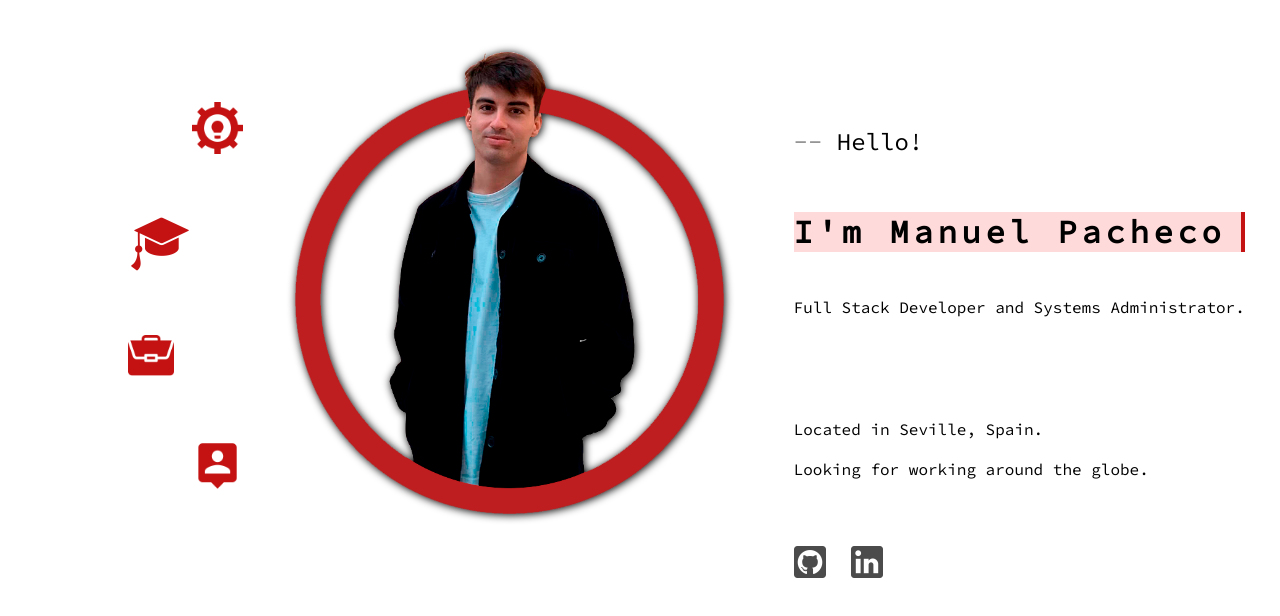
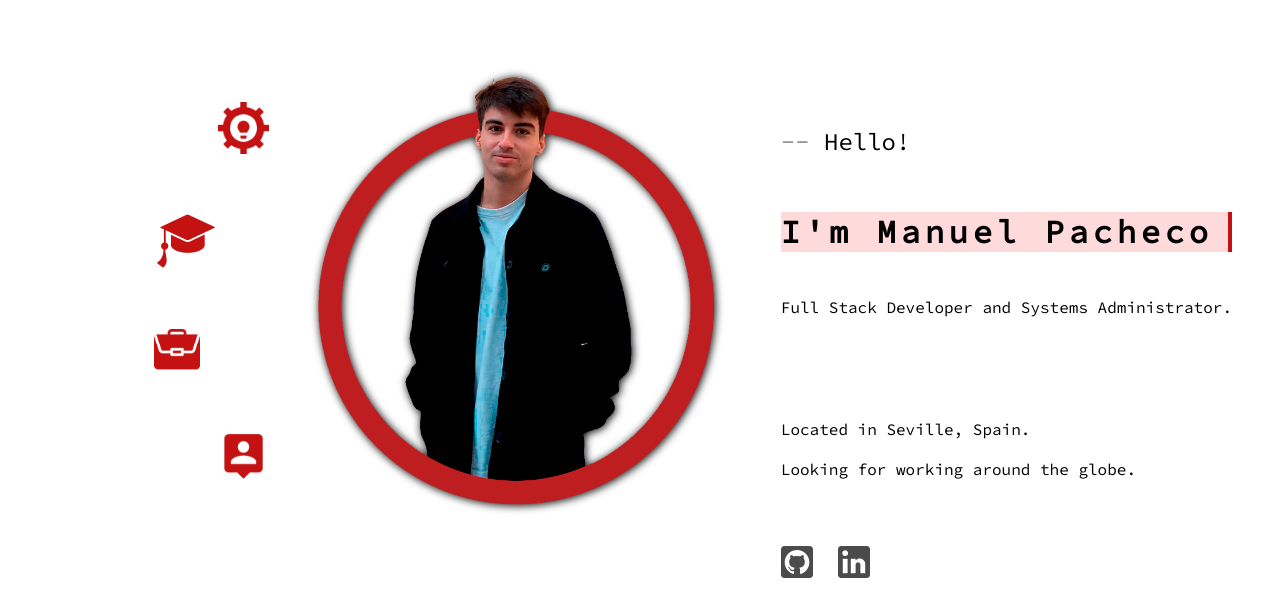
Before and after one commit to pacsanmanu/Portfolio, a plain HTML site: page index.html in a window 1280 px wide. Drawn offline with Linux system fonts and the light colour scheme.

Commit message:
Making my picture smaller

```diff
--- a/estilos.css
+++ b/estilos.css
@@ -43,8 +43,8 @@ main{
 
 .hero-img{
     height: auto;
-    width: 40%;
-    margin-top: 3%;
+    width: 37%;
+    margin-top: 5%;
     filter: drop-shadow(1px 1px 4px black);
     -webkit-user-drag: none;
     -khtml-user-drag: none;
@@ -53,6 +53,7 @@ main{
 }
 
 .sections{
+    margin-left: 2%;
     display: grid;
     margin-top: 8%;
     width: 20%;
```
Also changed, not shown: images/rocket.svg (deleted).
